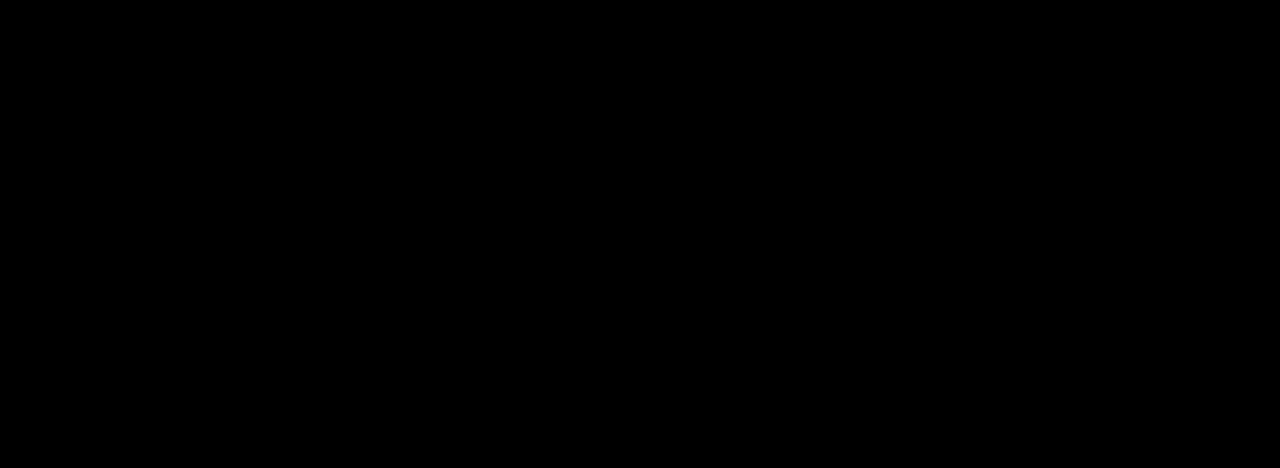
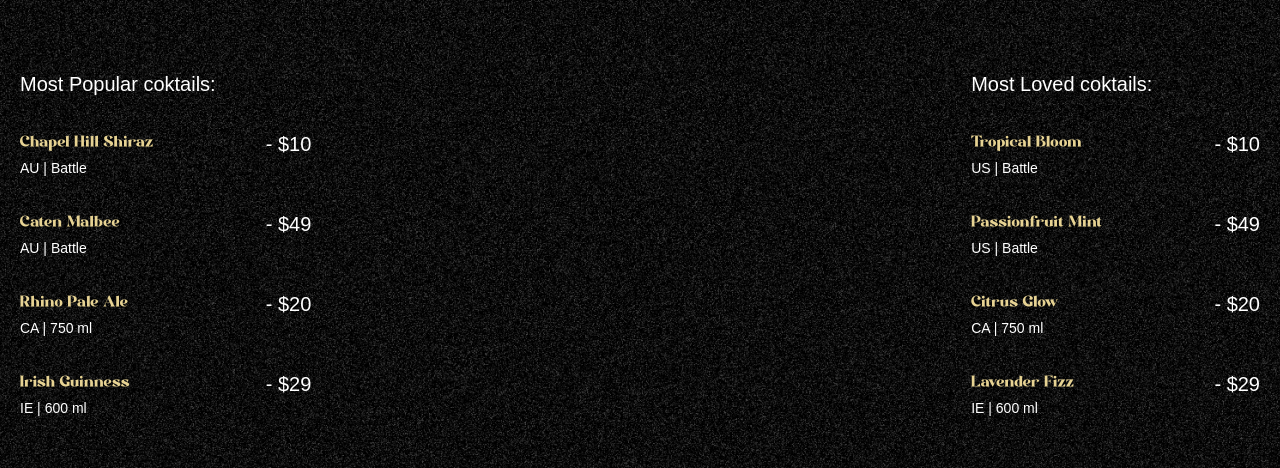
Before and after one commit to BrunoEmaSN/gsap_coktails, a React (Vite) app: page / in a window 1280 px wide. Shown: the part 890-1358 px from the top of the page. Built offline with nearby package versions, Linux system fonts and the light colour scheme; a web font is replaced by a local one.

Commit message:
Add Cocktails component to App and implement GSAP animations for parallax effect

```diff
--- a/src/App.jsx
+++ b/src/App.jsx
@@ -2,6 +2,7 @@
 import gsap from 'gsap'
 import Navbar from './components/Navbar'
 import Hero from './components/Hero'
+import Cocktails from './components/Cocktails'
 
 gsap.registerPlugin(ScrollTrigger, SplitText)
 
@@ -10,6 +11,7 @@
         <main>
             <Navbar />
             <Hero />
+            <Cocktails />
         </main>
     )
 }
--- /dev/null
+++ b/src/components/Cocktails.jsx
@@ -0,0 +1,60 @@
+import { useGSAP } from "@gsap/react"
+import { cocktailLists, mockTailLists } from "../../constants"
+import gsap from "gsap"
+
+const Cocktails = () => {
+    useGSAP(() => {
+        const parallaxTimeline = gsap.timeline({
+            scrollTrigger: {
+                trigger: '#cocktails',
+                start: 'top 30%',
+                end: 'bottom 80%',
+                scrub: true,
+            }
+        })
+        parallaxTimeline
+        .from('#c-left-leaf', { x: -100, y: 100})
+        .from('#c-right-leaf', { x: 100, y: 100})
+    }, [])
+
+    return (
+        <section id="cocktails" className="noisy">
+            <img src="/images/cocktail-left-leaf.png" alt="l-leaf" id="c-left-leaf" />
+            <img src="/images/cocktail-right-leaf.png" alt="r-leaf" id="c-right-leaf" />
+
+            <div className="list">
+                <div className="popular">
+                    <h2>Most Popular coktails:</h2>
+                    <ul>
+                        {cocktailLists.map(({name, country, detail, price}) => (
+                            <li key={name}>
+                                <div className="md:me-28">
+                                    <h3>{name}</h3>
+                                    <p>{country} | {detail}</p>
+                                </div>
+                                <span>- {price}</span>
+                            </li>
+                        ))}
+                    </ul>
+                </div>
+
+                <div className="loved">
+                    <h2>Most Loved coktails:</h2>
+                    <ul>
+                        {mockTailLists.map(({name, country, detail, price}) => (
+                            <li key={name}>
+                                <div className="me-28">
+                                    <h3>{name}</h3>
+                                    <p>{country} | {detail}</p>
+                                </div>
+                                <span>- {price}</span>
+                            </li>
+                        ))}
+                    </ul>
+                </div>
+            </div>
+        </section>
+    )
+}
+
+export default Cocktails
```
